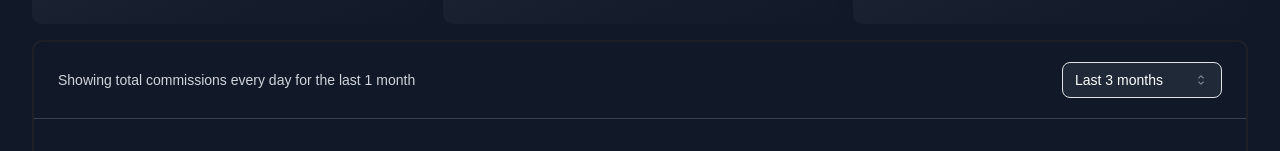
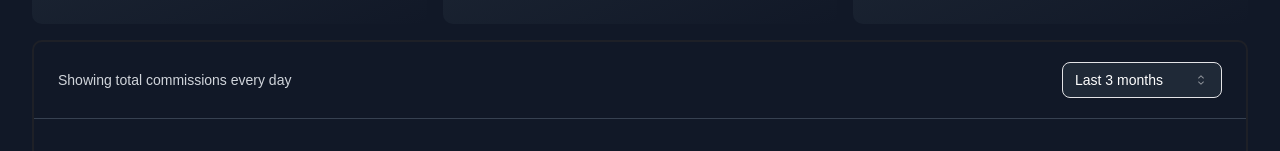
Before and after one commit to viko42/games-treasury, a Next.js app: page /runiverse in a window 1280 px wide. Shown: the part 644-795 px from the top of the page. Built offline with nearby package versions, Linux system fonts and the light colour scheme.

Commit message:
chore: typo

```diff
--- a/app/runiverse/charts/commission-chart.tsx
+++ b/app/runiverse/charts/commission-chart.tsx
@@ -56,7 +56,7 @@ export default function Component(props: { stats: StatsType }) {
       <CardHeader className="flex items-center gap-2 space-y-0 border-b border-gray-700 py-5 sm:flex-row">
         <div className="grid flex-1 gap-1 text-center sm:text-left">
           <CardDescription className="text-gray-300">
-            Showing total commissions every day for the last 1 month
+            Showing total commissions every day
           </CardDescription>
         </div>
         <Select value={timeRange} onValueChange={setTimeRange}>
--- a/app/wildforest/charts/commission-chart.tsx
+++ b/app/wildforest/charts/commission-chart.tsx
@@ -68,7 +68,7 @@ export default function Component(props: { chartData: StatsType['commissionChart
       <CardHeader className="flex items-center gap-2 space-y-0 border-b border-gray-700 py-5 sm:flex-row">
         <div className="grid flex-1 gap-1 text-center sm:text-left">
           <CardDescription className="text-gray-300">
-            Showing total commissions every day for the last 1 month
+            Showing total commissions every day
           </CardDescription>
         </div>
         <Select value={timeRange} onValueChange={setTimeRange}>
```
